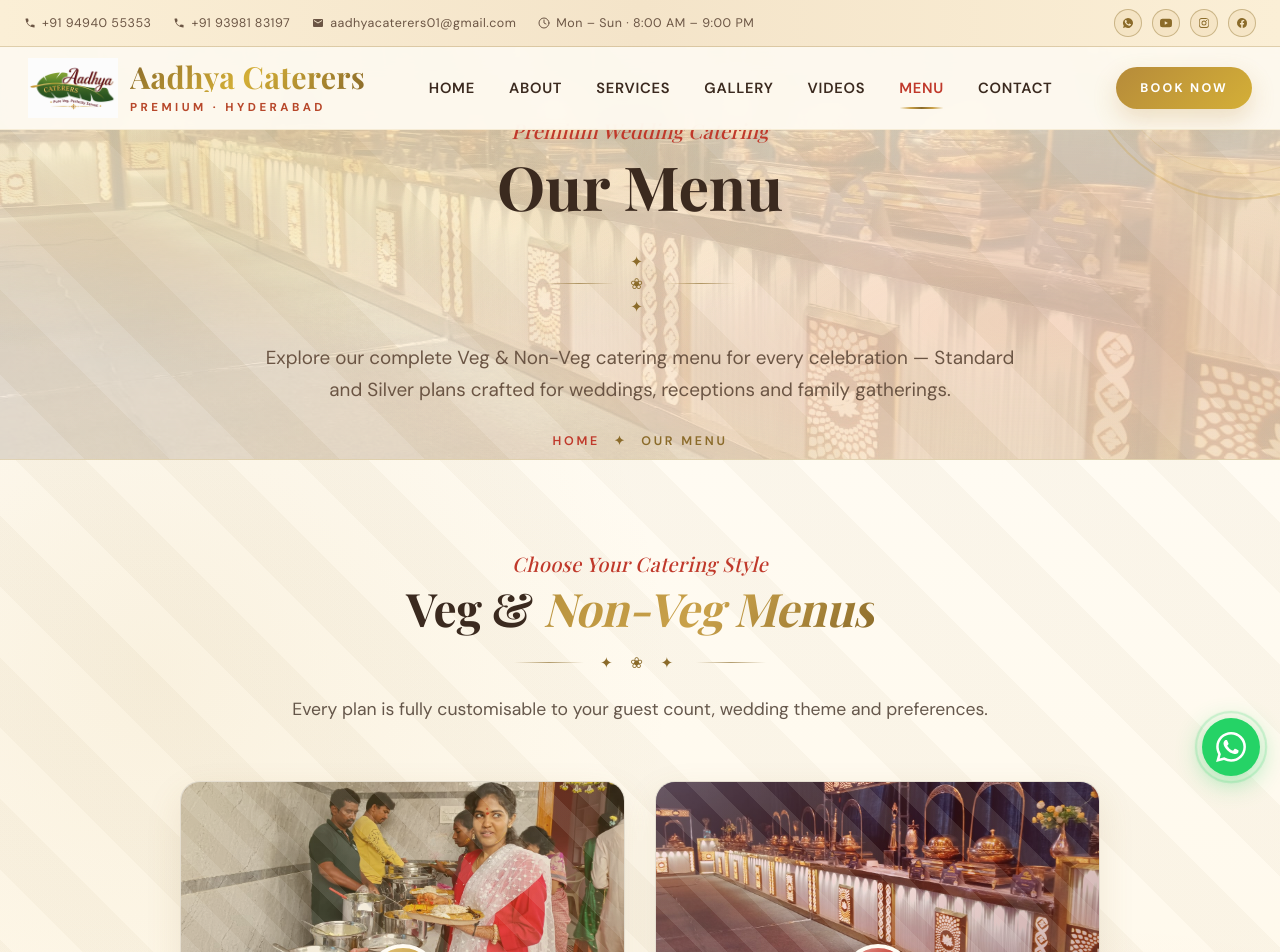
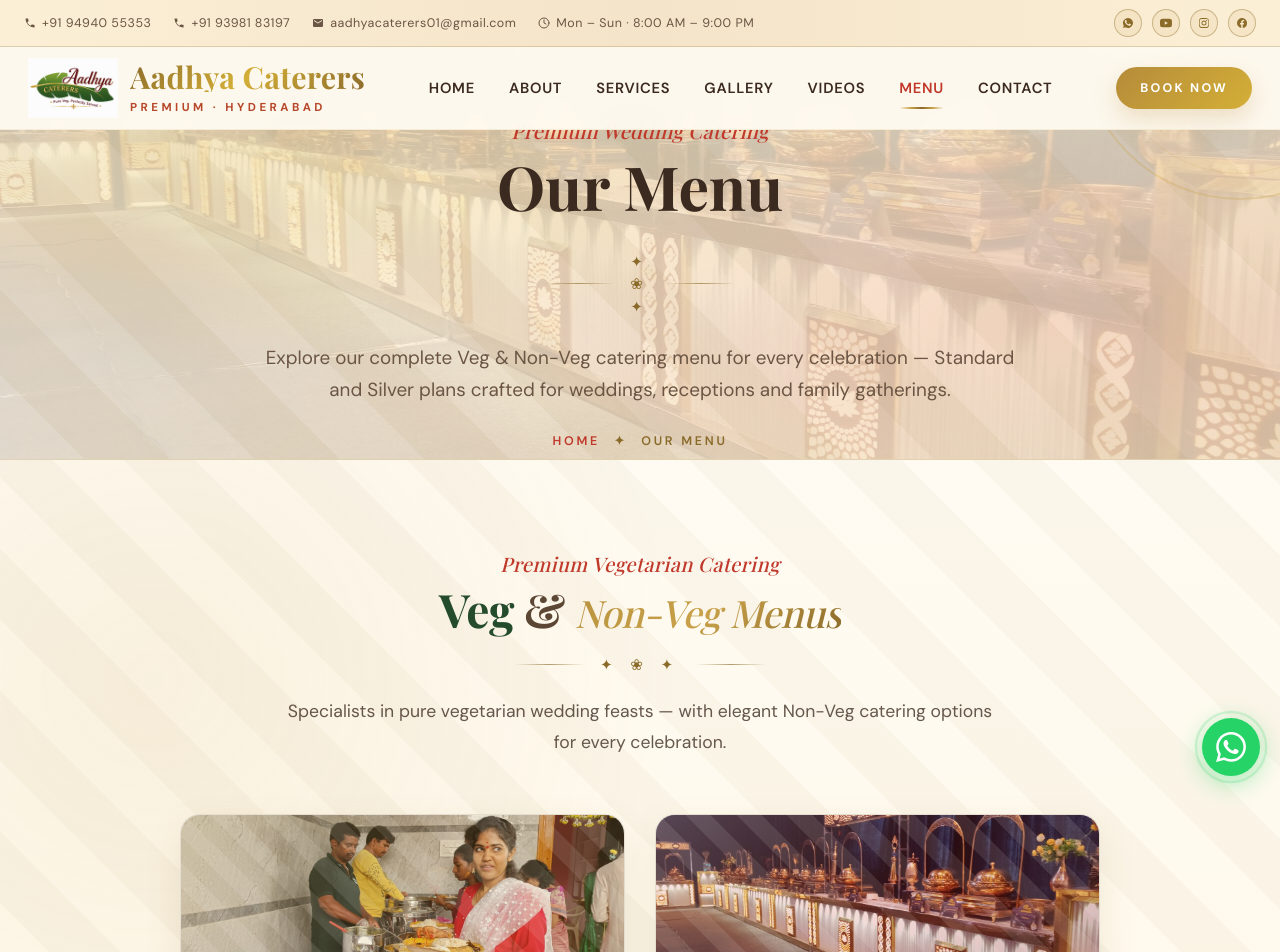
Before and after one commit to AadhyaCaterers/aadhya-caterers, a React (Create React App) app: page /menu in a window 1280 px wide. Shown: the top 952 px of the page. Built offline with nearby package versions, Linux system fonts and the light colour scheme; the HTML template or start-up script is replaced by a standard one; a web font is replaced by a local one.

Commit message:
Updated menu page to highlight veg catering

```diff
--- a/src/pages/Menu.jsx
+++ b/src/pages/Menu.jsx
@@ -12,6 +12,7 @@
 // and routes them to the dedicated menu page. The full menus
 // live at /veg-menu and /non-veg-menu.
 // ──────────────────────────────────────────────────────────────────
+
 export default function Menu() {
   return (
     <>
@@ -24,7 +25,13 @@
       />
 
       {/* Choice section */}
-      <section className="cream-section" style={{ padding: '90px 0 100px', position: 'relative' }}>
+      <section
+        className="cream-section"
+        style={{
+          padding: '90px 0 100px',
+          position: 'relative',
+        }}
+      >
         <div
           style={{
             maxWidth: 1100,
@@ -34,13 +41,42 @@
             zIndex: 1,
           }}
         >
-          <FadeUp style={{ textAlign: 'center', marginBottom: 56 }}>
-            <p className="section-kicker">Choose Your Catering Style</p>
+          <FadeUp
+            style={{
+              textAlign: 'center',
+              marginBottom: 56,
+            }}
+          >
+            <p className="section-kicker">
+              Premium Vegetarian Catering
+            </p>
+
             <h2
               className="section-title"
-              style={{ fontSize: 'clamp(1.95rem, 3.6vw, 2.9rem)', marginTop: 4 }}
+              style={{
+                fontSize: 'clamp(1.95rem, 3.6vw, 2.9rem)',
+                marginTop: 4,
+                lineHeight: 1.2,
+              }}
             >
-              Veg &amp;{' '}
+              <span
+                style={{
+                  color: '#234B2C',
+                  fontWeight: 800,
+                }}
+              >
+                Veg
+              </span>
+
+              <span
+                style={{
+                  margin: '0 10px',
+                  color: '#5C4634',
+                }}
+              >
+                &
+              </span>
+
               <span
                 style={{
                   background:
@@ -49,12 +85,16 @@
                   backgroundClip: 'text',
                   WebkitTextFillColor: 'transparent',
                   fontStyle: 'italic',
+                  fontSize: '0.82em',
+                  fontWeight: 500,
                 }}
               >
                 Non-Veg Menus
               </span>
             </h2>
+
             <Ornament />
+
             <p
               className="section-subtitle"
               style={{
@@ -63,13 +103,20 @@
                 fontSize: '1.1rem',
               }}
             >
-              Every plan is fully customisable to your guest count, wedding theme and preferences.
+              Specialists in pure vegetarian wedding feasts —
+              with elegant Non-Veg catering options for every
+              celebration.
             </p>
           </FadeUp>
 
           <MenuChoiceCards />
 
-          <FadeUp style={{ textAlign: 'center', marginTop: 56 }}>
+          <FadeUp
+            style={{
+              textAlign: 'center',
+              marginTop: 56,
+            }}
+          >
             <p
               style={{
                 fontFamily: '"DM Sans", sans-serif',
@@ -80,8 +127,11 @@
                 lineHeight: 1.7,
               }}
             >
-              Need a fully personalised menu? Our team will craft a bespoke catering plan around your venue, theme and budget.
+              Need a fully personalised menu? Our team will
+              craft a bespoke catering plan around your venue,
+              theme and budget.
             </p>
+
             <div
               style={{
                 display: 'flex',
@@ -97,6 +147,7 @@
               >
                 <span>📞 &nbsp;Speak to Our Team</span>
               </a>
+
               <a
                 href={WHATSAPP_URL}
                 target="_blank"
@@ -106,6 +157,7 @@
               >
                 Chat on WhatsApp
               </a>
+
               <Link
                 to="/contact"
                 className="btn-outline-gold"
```
